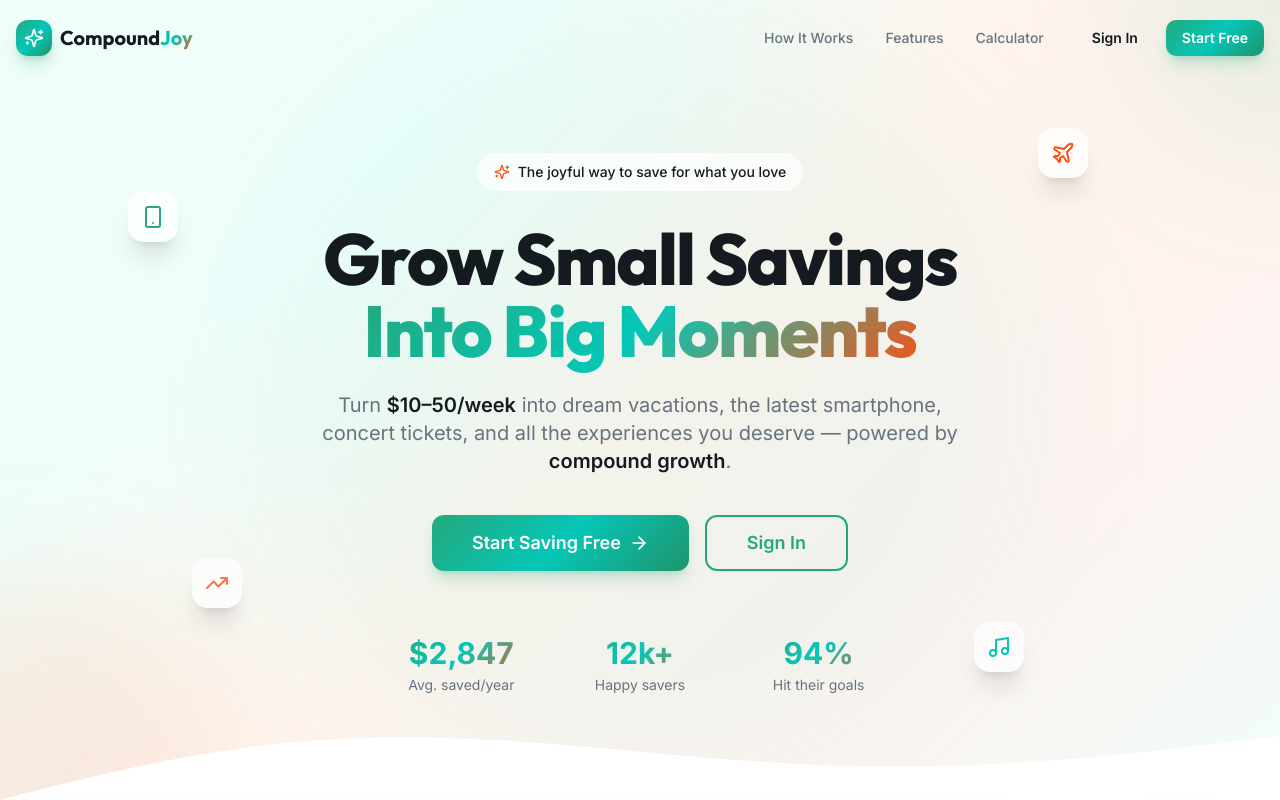
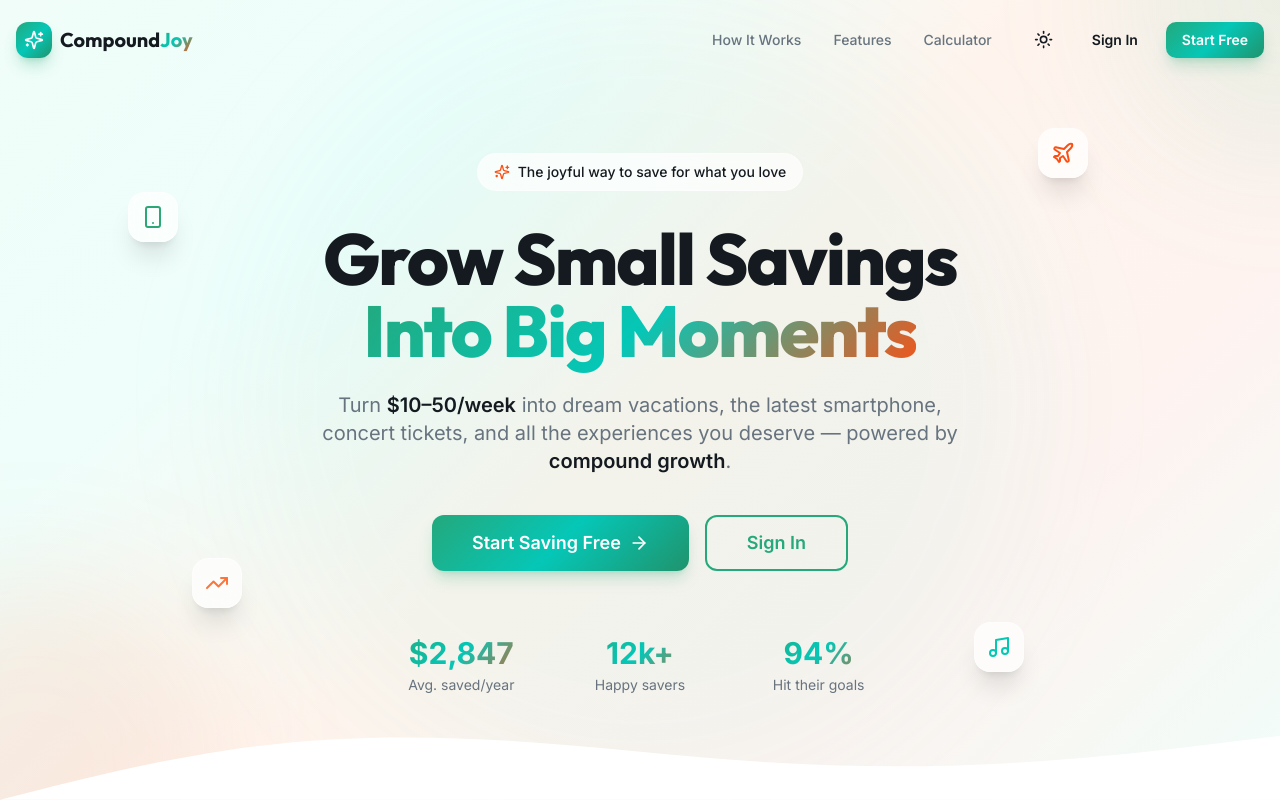
Before and after one commit to quantumforceexclusive-jpg/CompoundJoy, a Next.js app: page / in a window 1280 px wide. Shown: the top 800 px of the page. Built offline with nearby package versions, Linux system fonts and the light colour scheme; no server answers; what @convex-dev/auth would draw is missing.

Commit message:
Feat: Add dark mode toggle to navbar

```diff
--- a/package.json
+++ b/package.json
@@ -25,6 +25,7 @@
         "convex": "^1.17.4",
         "lucide-react": "^0.468.0",
         "next": "15.1.0",
+        "next-themes": "^0.4.6",
         "react": "^19.0.0",
         "react-dom": "^19.0.0",
         "react-hook-form": "^7.54.2",
--- a/src/app/globals.css
+++ b/src/app/globals.css
@@ -75,6 +75,10 @@
   .text-gradient {
     @apply bg-clip-text text-transparent;
     background-image: linear-gradient(135deg, hsl(160, 65%, 40%), hsl(175, 95%, 40%), hsl(16, 95%, 53%));
+  }
+
+  .dark .text-gradient {
+    background-image: linear-gradient(135deg, hsl(160, 85%, 75%), hsl(175, 95%, 70%), hsl(16, 95%, 75%));
   }
 
   .text-gradient-warm {
--- a/src/app/layout.tsx
+++ b/src/app/layout.tsx
@@ -2,6 +2,7 @@ import type { Metadata } from "next";
 import { Inter, Outfit } from "next/font/google";
 import "./globals.css";
 import { ConvexClientProvider } from "@/components/providers/ConvexClientProvider";
+import { ThemeProvider } from "@/components/providers/ThemeProvider";
 
 const inter = Inter({
     subsets: ["latin"],
@@ -43,9 +44,16 @@ export default function RootLayout({
     return (
         <html lang="en" className={`${inter.variable} ${outfit.variable}`}>
             <body className="antialiased min-h-screen">
-                <ConvexClientProvider>
-                    {children}
-                </ConvexClientProvider>
+                <ThemeProvider
+                    attribute="class"
+                    defaultTheme="system"
+                    enableSystem
+                    disableTransitionOnChange
+                >
+                    <ConvexClientProvider>
+                        {children}
+                    </ConvexClientProvider>
+                </ThemeProvider>
             </body>
         </html>
     );
--- a/src/components/landing/Navbar.tsx
+++ b/src/components/landing/Navbar.tsx
@@ -4,6 +4,7 @@ import { useState, useEffect } from "react";
 import Link from "next/link";
 import { Button } from "@/components/ui/button";
 import { Menu, X, Sparkles } from "lucide-react";
+import { ModeToggle } from "@/components/ui/mode-toggle";
 
 export function Navbar() {
     const [isScrolled, setIsScrolled] = useState(false);
@@ -20,8 +21,8 @@ export function Navbar() {
     return (
         <nav
             className={`fixed top-0 left-0 right-0 z-50 transition-all duration-300 ${isScrolled
-                    ? "glass shadow-lg py-3"
-                    : "bg-transparent py-5"
+                ? "glass shadow-lg py-3"
+                : "bg-transparent py-5"
                 }`}
         >
             <div className="container mx-auto px-4 flex items-center justify-between">
@@ -47,6 +48,7 @@ export function Navbar() {
                         Calculator
                     </a>
                     <div className="flex items-center gap-3">
+                        <ModeToggle />
                         <Link href="/sign-in">
                             <Button variant="ghost" size="sm">Sign In</Button>
                         </Link>
@@ -70,6 +72,10 @@ export function Navbar() {
             {isMobileMenuOpen && (
                 <div className="md:hidden glass mt-2 mx-4 rounded-2xl p-4 shadow-xl animate-grow">
                     <div className="flex flex-col gap-3">
+                        <div className="flex items-center justify-between px-4 py-2">
+                            <span className="text-sm font-medium">Appearance</span>
+                            <ModeToggle />
+                        </div>
                         <a href="#how-it-works" className="px-4 py-2 rounded-lg hover:bg-muted transition-colors text-sm font-medium" onClick={() => setIsMobileMenuOpen(false)}>
                             How It Works
                         </a>
--- /dev/null
+++ b/src/components/providers/ThemeProvider.tsx
@@ -0,0 +1,9 @@
+
+"use client";
+
+import { ThemeProvider as NextThemesProvider } from "next-themes";
+import type { ThemeProviderProps } from "next-themes";
+
+export function ThemeProvider({ children, ...props }: ThemeProviderProps) {
+    return <NextThemesProvider {...props}>{children}</NextThemesProvider>;
+}
--- /dev/null
+++ b/src/components/ui/mode-toggle.tsx
@@ -0,0 +1,24 @@
+"use client"
+
+import * as React from "react"
+import { Moon, Sun } from "lucide-react"
+import { useTheme } from "next-themes"
+
+import { Button } from "@/components/ui/button"
+
+export function ModeToggle() {
+    const { theme, setTheme } = useTheme()
+
+    return (
+        <Button
+            variant="ghost"
+            size="icon"
+            onClick={() => setTheme(theme === "light" ? "dark" : "light")}
+            className="relative text-foreground"
+        >
+            <Sun className="h-[1.2rem] w-[1.2rem] rotate-0 scale-100 transition-all dark:-rotate-90 dark:scale-0" />
+            <Moon className="absolute h-[1.2rem] w-[1.2rem] rotate-90 scale-0 transition-all dark:rotate-0 dark:scale-100" />
+            <span className="sr-only">Toggle theme</span>
+        </Button>
+    )
+}
--- a/src/types/declarations.d.ts
+++ b/src/types/declarations.d.ts
@@ -76,6 +76,8 @@ declare module "lucide-react" {
     export const Percent: Icon;
     export const Smartphone: Icon;
     export const TrendingDown: Icon;
+    export const Sun: Icon;
+    export const Moon: Icon;
 }
 
 declare module "class-variance-authority" {
```
Also changed, not shown: 1 other file (tests, documents, lock files or other folders).
